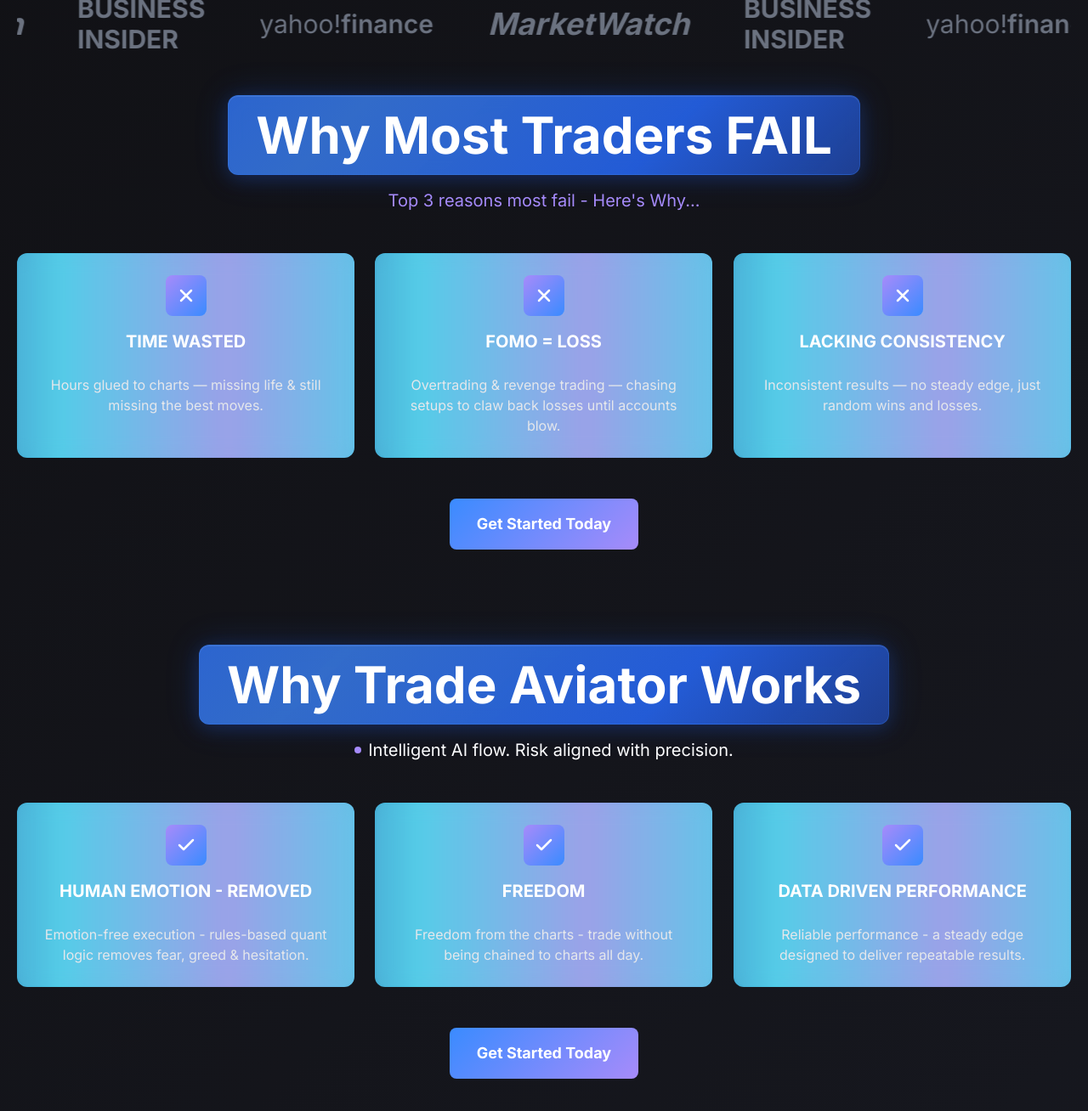
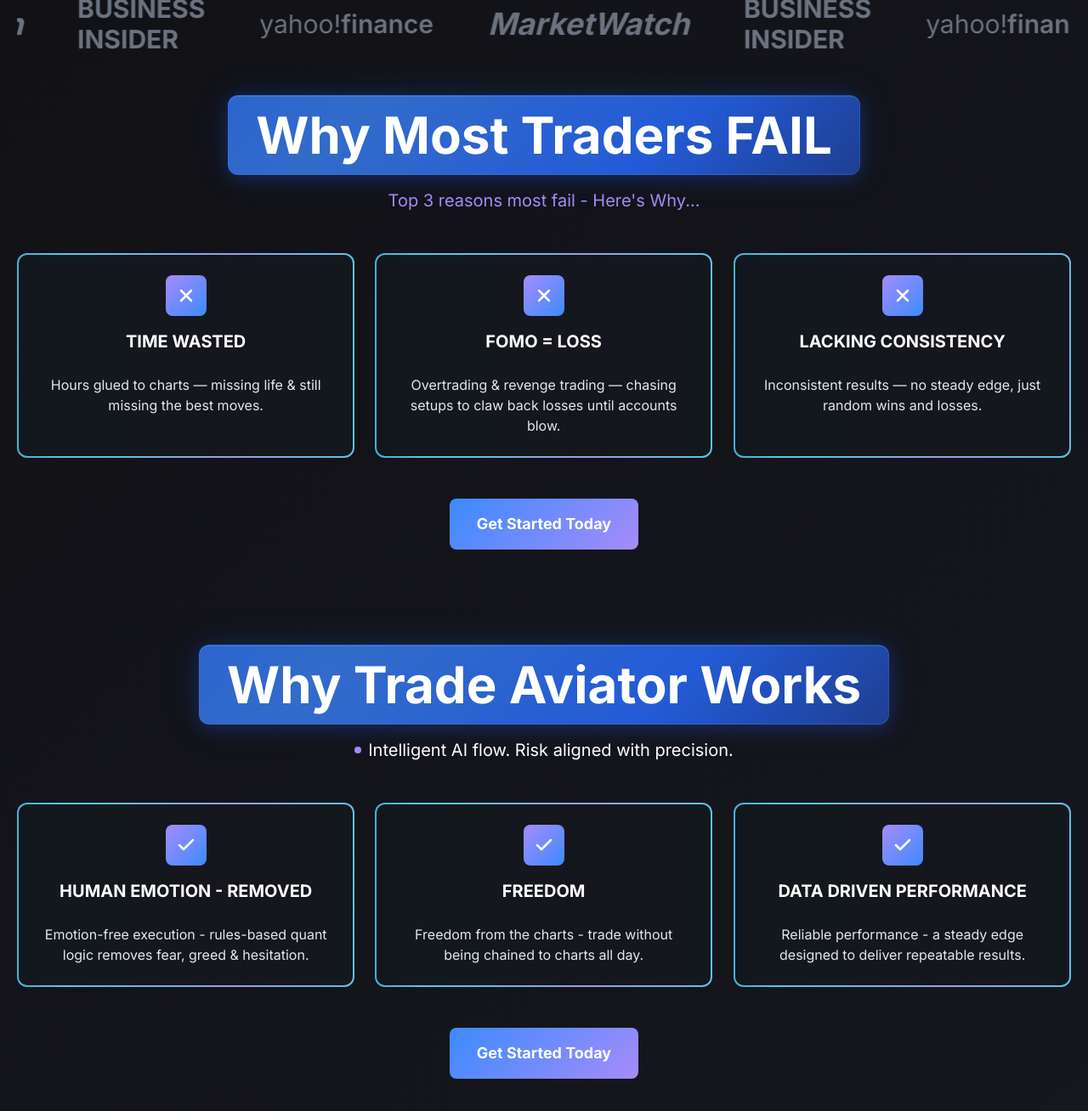
Before and after one commit to Discount786/trade-aviator, a Next.js app: page / in a window 1280 px wide. Shown: the part 1125-2433 px from the top of the page at 85% size. Built offline with nearby package versions, Linux system fonts and the light colour scheme.

Commit message:
Fix: Ensure card inner div fully covers animated border background

```diff
--- a/app/globals.css
+++ b/app/globals.css
@@ -451,6 +451,9 @@
 .video-animated-border > div {
   border-radius: 10px;
   overflow: hidden;
+  width: 100%;
+  height: 100%;
+  box-sizing: border-box;
 }
 
 @keyframes borderFlow {
--- a/app/page.tsx
+++ b/app/page.tsx
@@ -589,10 +589,12 @@
               className="video-animated-border"
             >
               <div className="rounded-xl p-4 md:p-6 flex flex-col items-center text-center" style={{
-                background: 'rgba(255, 255, 255, 0.03)',
+                background: 'rgba(15, 15, 18, 0.95)',
                 backdropFilter: 'blur(10px)',
                 minHeight: '200px',
                 height: '100%',
+                width: '100%',
+                borderRadius: '10px',
               }}>
                 <div
                   className="w-8 h-8 md:w-12 md:h-12 rounded-lg mb-3 md:mb-4 flex items-center justify-center mx-auto"
@@ -622,10 +624,12 @@
               className="video-animated-border"
             >
               <div className="rounded-xl p-4 md:p-6 flex flex-col items-center text-center" style={{
-                background: 'rgba(255, 255, 255, 0.03)',
+                background: 'rgba(15, 15, 18, 0.95)',
                 backdropFilter: 'blur(10px)',
                 minHeight: '200px',
                 height: '100%',
+                width: '100%',
+                borderRadius: '10px',
               }}>
                 <div
                   className="w-8 h-8 md:w-12 md:h-12 rounded-lg mb-3 md:mb-4 flex items-center justify-center mx-auto"
@@ -655,10 +659,12 @@
               className="video-animated-border col-span-2 md:col-span-1"
             >
               <div className="rounded-xl p-4 md:p-6 flex flex-col items-center text-center" style={{
-                background: 'rgba(255, 255, 255, 0.03)',
+                background: 'rgba(15, 15, 18, 0.95)',
                 backdropFilter: 'blur(10px)',
                 minHeight: '200px',
                 height: '100%',
+                width: '100%',
+                borderRadius: '10px',
               }}>
                 <div
                   className="w-8 h-8 md:w-12 md:h-12 rounded-lg mb-3 md:mb-4 flex items-center justify-center mx-auto"
@@ -769,10 +775,12 @@
               className="video-animated-border"
             >
               <div className="rounded-xl p-4 md:p-6 flex flex-col items-center text-center" style={{
-                background: 'rgba(255, 255, 255, 0.03)',
+                background: 'rgba(15, 15, 18, 0.95)',
                 backdropFilter: 'blur(10px)',
                 minHeight: '200px',
                 height: '100%',
+                width: '100%',
+                borderRadius: '10px',
               }}>
                 <div
                   className="w-8 h-8 md:w-12 md:h-12 rounded-lg mb-3 md:mb-4 flex items-center justify-center mx-auto"
@@ -802,10 +810,12 @@
               className="video-animated-border"
             >
               <div className="rounded-xl p-4 md:p-6 flex flex-col items-center text-center" style={{
-                background: 'rgba(255, 255, 255, 0.03)',
+                background: 'rgba(15, 15, 18, 0.95)',
                 backdropFilter: 'blur(10px)',
                 minHeight: '200px',
                 height: '100%',
+                width: '100%',
+                borderRadius: '10px',
               }}>
                 <div
                   className="w-8 h-8 md:w-12 md:h-12 rounded-lg mb-3 md:mb-4 flex items-center justify-center mx-auto"
@@ -835,10 +845,12 @@
               className="video-animated-border col-span-2 md:col-span-1"
             >
               <div className="rounded-xl p-4 md:p-6 flex flex-col items-center text-center" style={{
-                background: 'rgba(255, 255, 255, 0.03)',
+                background: 'rgba(15, 15, 18, 0.95)',
                 backdropFilter: 'blur(10px)',
                 minHeight: '200px',
                 height: '100%',
+                width: '100%',
+                borderRadius: '10px',
               }}>
                 <div
                   className="w-8 h-8 md:w-12 md:h-12 rounded-lg mb-3 md:mb-4 flex items-center justify-center mx-auto"
```
